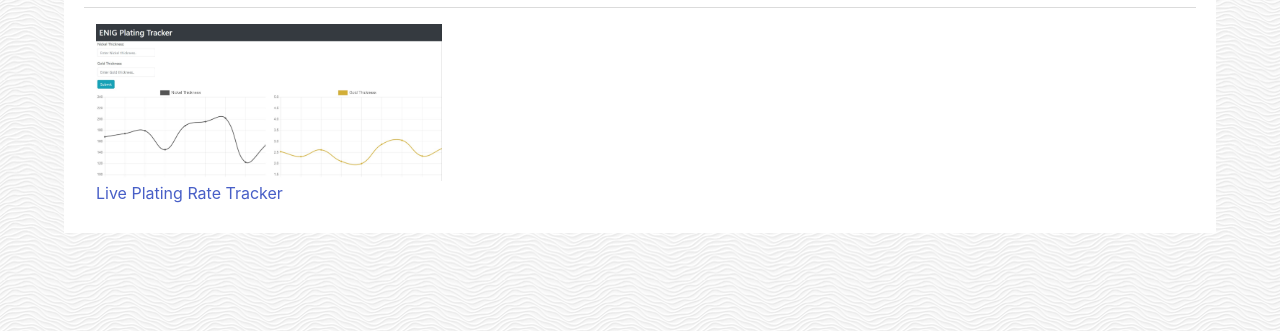
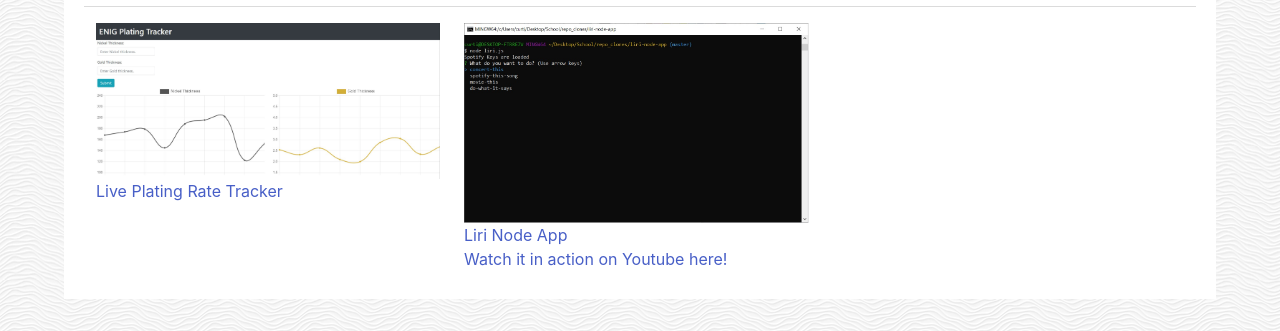
Before and after one commit to dbroncosfan1133/Portfolio, a plain HTML site: page portfolio.html in a window 1280 px wide. Shown: the part 387-718 px from the top of the page. Drawn offline with nearby package versions, Linux system fonts and the light colour scheme.

Commit message:
added Liri Node App to portfolio page

```diff
--- a/portfolio.html
+++ b/portfolio.html
@@ -77,6 +77,16 @@
                             </figure>
                             <a class="mt-2" href="https://dbroncosfan1133.github.io/Plating-Tracker/">Live Plating Rate Tracker</a>
                         </td>
+                        <td>
+                            <figure class="image mt-2">
+                                <a href="https://github.com/dbroncosfan1133/liri-node-app"><img class="img"
+                                    src="assets/images/Walkthrough-Step-2.jpg" alt="Liri Node App"
+                                    title="Liri Node App"></a>
+                            </figure>
+                            <a class="mt-2" href="https://github.com/dbroncosfan1133/liri-node-app">Liri Node App</a>
+                            <br>
+                            <a class="mt-2" href="https://www.youtube.com/embed/WRqnldapKZE">Watch it in action on Youtube here!</a>
+                        </td>
                     </tr>
                 </tbody>
             </table>
```
Also changed, not shown: assets/images/Walkthrough-Step-2.jpg (added).
